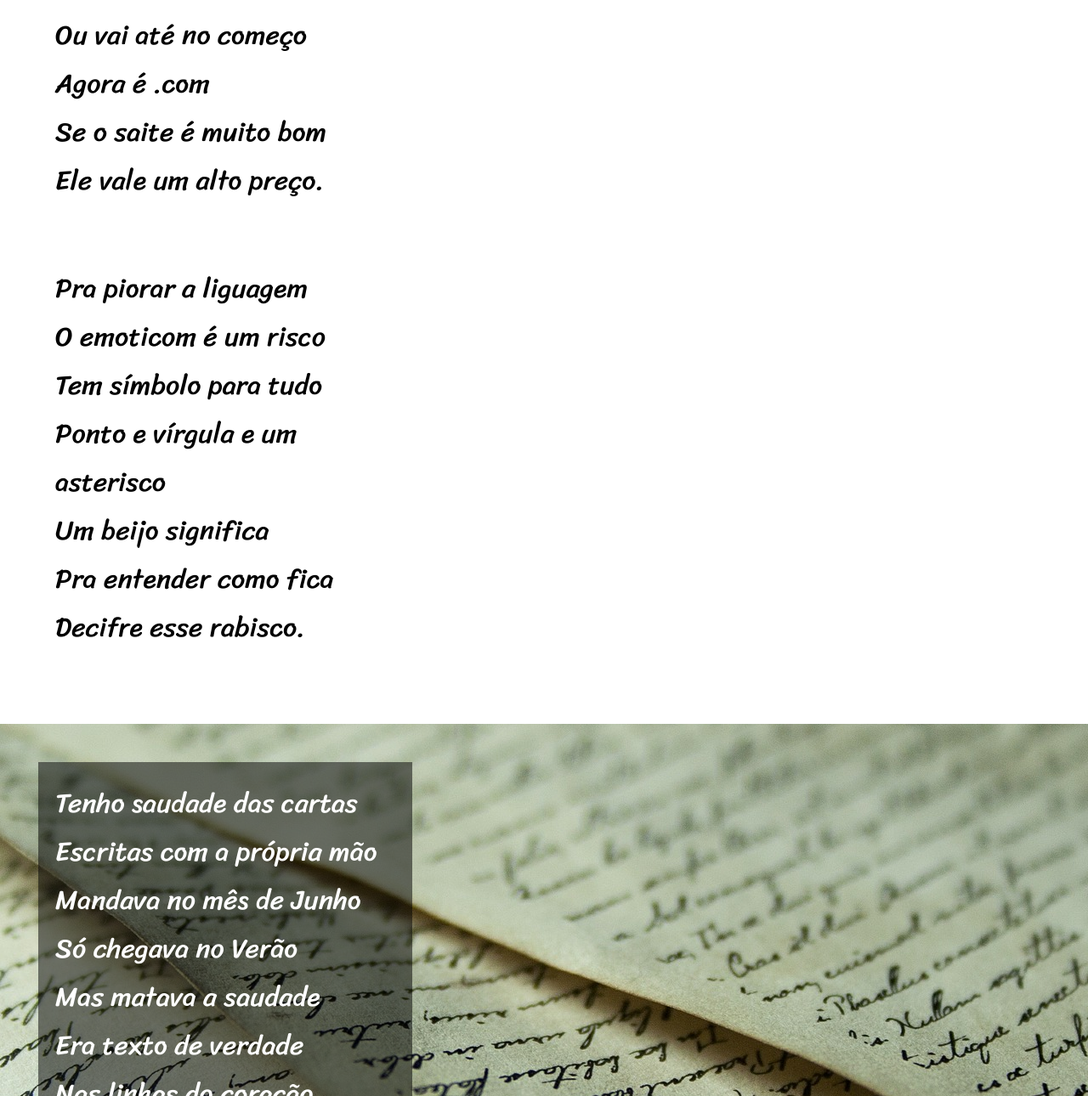
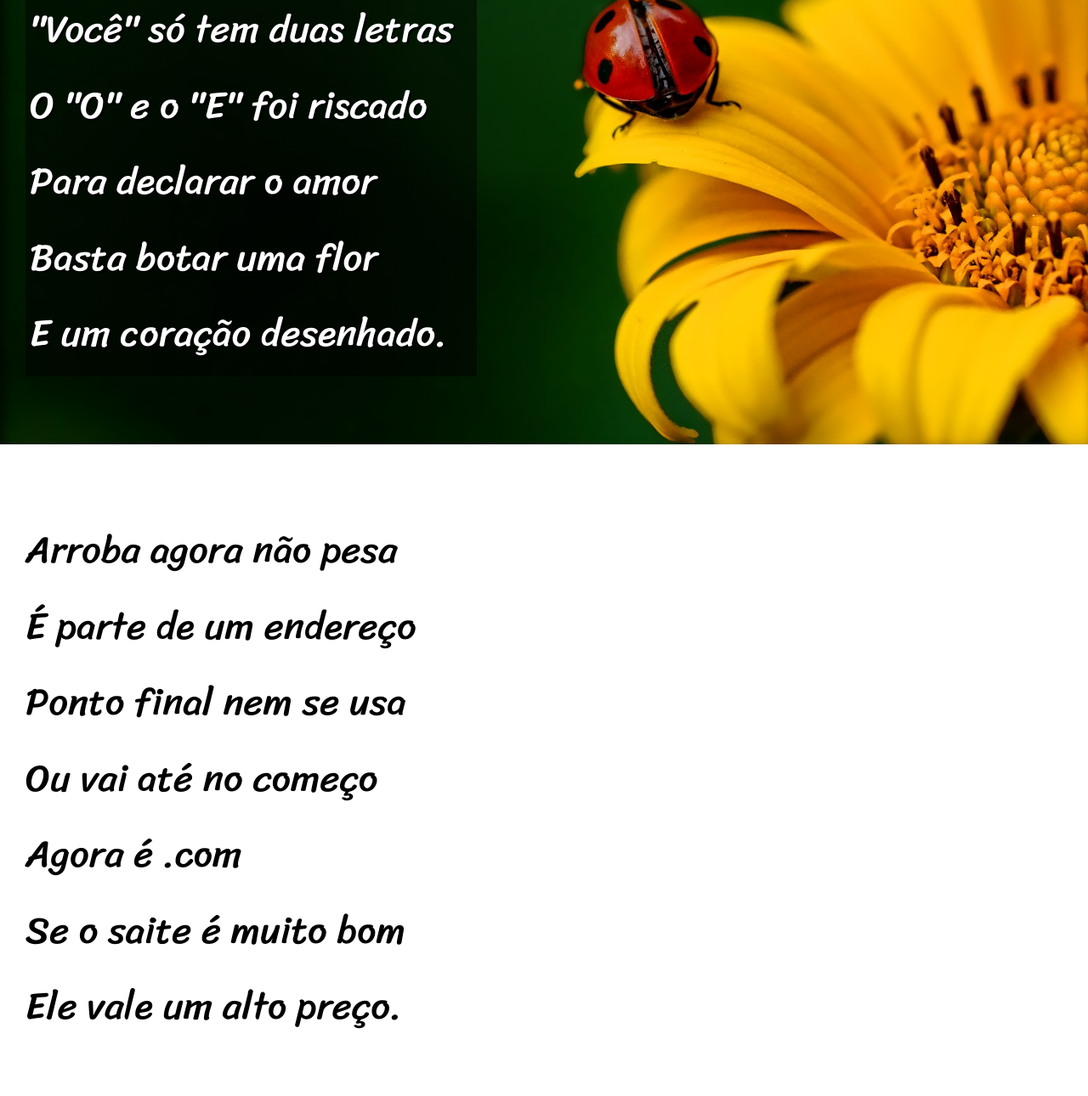
Before and after one commit to rodrigosoboleski/projeto_cordel, a plain HTML site: page index.html in a window 1280 px wide. Shown: the part 1510-2800 px from the top of the page at 85% size. Drawn offline with Linux system fonts and the light colour scheme.

Commit message:
update final

```diff
--- /dev/null
+++ b/estilos/style.css
@@ -0,0 +1,110 @@
+@charset "UTF-8";
+
+@import url('https://fonts.googleapis.com/css2?family=Sriracha&display=swap');
+@import url('https://fonts.googleapis.com/css2?family=Passion+One:wght@700&display=swap');
+
+:root {
+    --font1: Arial, Helvetica, sans-serif;
+    --font2: 'Passion One', Helvetica, sans-serif;
+    --font3: 'Sriracha', Helvetica, sans-serif;
+
+}
+
+* {
+    margin: 0px;
+    padding: 0px;
+}
+
+html,
+body {
+    min-height: 100vh;
+    background-color: gray;
+    text-decoration: none;
+    font-family: var(--font1), Helvetica, sans-serif;
+}
+
+/*-----------------------------------------------------*/
+header {
+    background-color: black;
+    color: white;
+    text-align: center;
+    padding: 50px;
+    font-family: var(--font2);
+
+}
+
+header h1 {
+    font-family: var(--font2);
+    padding-top: 50px;
+    font-variant: small-caps;
+    font-size: 10vw;
+}
+
+header>p {
+    padding-bottom: 50px;
+    font-family: Arial, Helvetica, sans-serif;
+    text-decoration: none;
+}
+
+header a,
+footer a {
+    color: white;
+    text-decoration: none;
+    font-weight: bold;
+}
+
+header a:hover,
+footer a:hover {
+    text-decoration: underline;
+}
+
+/*-----------------------------------------------------*/
+section {
+    font-family: var(--font3);
+    padding-top: 10vh;
+    padding-bottom: 10vh;
+    line-height: 2em;
+    padding-left: 30px;
+    font-size: 3.5vw;
+}
+section>p{
+    padding-bottom: 2em;
+}
+
+section.normal {
+    background-color: white;
+    color: black;
+}
+
+section.imagem {
+    background-color: brown;
+    color: white;
+    box-shadow: inset 6px 6px 13px 0px rgba(0, 0, 0, 0.603);
+    background-position: right center;
+    background-size: cover;
+    background-attachment: fixed;
+}
+
+section.imagem>p {
+    background-color: rgba(0, 0, 0, 0.486);
+    text-shadow: 2px 2px 0px black;
+    display: inline-block;
+    padding: 5px;
+
+}
+#img01{
+    background-image: url(../imagens/background001.jpg);
+
+}
+#img02{
+    background-image: url(../imagens/background002.jpg);
+}
+
+
+
+footer {
+    background-color: black;
+    color: white;
+    text-align: center;
+    padding: 15px;
+}
--- a/index.html
+++ b/index.html
@@ -5,7 +5,7 @@
     <meta charset="UTF-8">
     <meta name="viewport" content="width=device-width, initial-scale=1.0">
     <title>Projeto Cordel Moderno</title>
-    <link rel="stylesheet" href="style.css">
+    <link rel="stylesheet" href="estilos/style.css">
 </head>
 
 <body>
@@ -14,122 +14,78 @@
         <p>Por <a href="https://www.recantodasletras.com.br/poesias/3186743" target="_blank">Milton Duarte</a></p>
     </header>
 
-    <main>
-        <section>
-            <p>Estou ficando cansado
-                <br>
-                Da tal tecnologia
-                <br>
-                Só se fala por e-mail
-                <br>
-                Mensagem curta e fria
-                <br>
-                Twitter e Facebook
-                <br>
-                Antes que eu caduque
-                <br>
+        <section class="normal">
+            <p>Estou ficando cansado<br>
+                Da tal tecnologia<br>
+                Só se fala por e-mail<br>
+                Mensagem curta e fria<br>
+                Twitter e Facebook<br>
+                Antes que eu caduque<br>
                 Vou dizer tudo em poesia.</p>
         </section>
-        <section class="joaninha">
-            <p>Não é mais como era antes
-                <br>
-                É tudo abreviado
-                <br>
-                "Você" só tem duas letras
-                <br>
-                O "O" e o "E" foi riscado
-                <br>
-                Para declarar o amor
-                <br>
-                Basta botar uma flor
-                <br>
+        <section class="imagem" id="img01">
+            <p>Não é mais como era antes<br>
+                É tudo abreviado<br>
+                "Você" só tem duas letras<br>
+                O "O" e o "E" foi riscado<br>
+                Para declarar o amor<br>
+                Basta botar uma flor<br>
                 E um coração desenhado.</p>
         </section>
-        <section>
+        <section class="normal">
             <p>
-                Arroba agora não pesa
-                <br>
-                É parte de um endereço
-                <br>
-                Ponto final nem se usa
-                <br>
-                Ou vai até no começo
-                <br>
-                Agora é .com
-                <br>
-                Se o saite é muito bom
-                <br>
+                Arroba agora não pesa<br>
+                É parte de um endereço<br>
+                Ponto final nem se usa<br>
+                Ou vai até no começo<br>
+                Agora é .com<br>
+                Se o saite é muito bom<br>
                 Ele vale um alto preço.
             </p>
 
             <p>
-                Pra piorar a liguagem
-                <br>
-                O emoticom é um risco
-                <br>
-                Tem símbolo para tudo
-                <br>
-                Ponto e vírgula e um asterisco
-                <br>
-                Um beijo significa
-                <br>
-                Pra entender como fica
-                <br>
+                Pra piorar a liguagem<br>
+                O emoticom é um risco<br>
+                Tem símbolo para tudo<br>
+                Ponto e vírgula e um asterisco<br>
+                Um beijo significa<br>
+                Pra entender como fica<br>
                 Decifre esse rabisco.
             </p>
         </section>
-        <section class="carta">
-            <p>Tenho saudade das cartas
-                <br>
-                Escritas com a própria mão
-                <br>
-                Mandava no mês de Junho
-                <br>
-                Só chegava no Verão
-                <br>
-                Mas matava a saudade
-                <br>
-                Era texto de verdade
-                <br>
+        <section class="imagem" id="img02">
+            <p>Tenho saudade das cartas<br>
+                Escritas com a própria mão<br>
+                Mandava no mês de Junho<br>
+                Só chegava no Verão<br>
+                Mas matava a saudade<br>
+                Era texto de verdade<br>
                 Nas linhas do coração.</p>
         </section>
-        <section>
+        <section class="normal" >
             <p>
-                Agora, escrevo e envio
-                <br>
-                Chegando na mesma hora
-                <br>
-                Mas quando vou prosear
-                <br>
-                A pessoa foi embora
-                <br>
-                Abriu outro aplicativo
-                <br>
-                O mundo ficou cativo
-                <br>
-                Da tecnologia do agora.
-                <br>
+                Agora, escrevo e envio<br>
+                Chegando na mesma hora<br>
+                Mas quando vou prosear<br>
+                A pessoa foi embora<br>
+                Abriu outro aplicativo<br>
+                O mundo ficou cativo<br>
+                Da tecnologia do agora.<br>
             </p>
-
             <p>
-                Felizmente, pra orar
-                <br>
-                Não precisa de internet
-                <br>
-                Deus escuta todo mundo
-                <br>
-                Se quiser, faça esse teste
-                <br>
-                Dois pontos são dois joelhos
-                <br>
-                Seus lábios são aparelhos
-                <br>
+                Felizmente, pra orar<br>
+                Não precisa de internet<br>
+                Deus escuta todo mundo<br>
+                Se quiser, faça esse teste<br>
+                Dois pontos são dois joelhos<br>
+                Seus lábios são aparelhos<br>
                 Deixe que Deus interprete.
             </p>
         </section>
-    </main>
+
     <footer>
-        <p>Site criado por <a href="https://github.com/rodrigosoboleski" target="_blank">Rodrigo Augusto Soboleski</a> no projeto do <a href="https://github.com/cursoemvideo" target="_blank">CursoemVideo</a></p>
+        <p>Site criado por <a href="https://github.com/rodrigosoboleski" target="_blank">Rodrigo Augusto Soboleski</a>
+            no projeto do <a href="https://github.com/cursoemvideo" target="_blank">CursoemVideo</a></p>
     </footer>
 </body>
 
--- a/style.css
+++ /dev/null
@@ -1,74 +0,0 @@
-@charset "UTF-8";
-
-@import url('https://fonts.googleapis.com/css2?family=Sriracha&display=swap');
-@import url('https://fonts.googleapis.com/css2?family=Passion+One:wght@700&display=swap');
-
-*{
-    margin: 0px;
-    padding: 0px;
-}
-
-body{
-    text-decoration: none;
-    font-family: Arial, Helvetica, sans-serif;
-}
-
-header{
-    background-color: black;
-    color: white;
-    font-family: 'Passion One', Helvetica, sans-serif;
-    text-align: center;
-    padding: 50px;
-
-}
-header h1{
-    font-size: 65px;
-}
-header > p{
-    font-family: Arial, Helvetica, sans-serif;
-    text-decoration: none;
-}
-
-main{
-    font-family: 'Sriracha', Helvetica, sans-serif;
-}
-
-section{
-    text-align: left;
-    margin-bottom: 20px;
-    padding: 15px;
-}
-section > p{
-    padding: 20px;
-    width: 400px;
-    margin:30px;
-    font-size: 2em;
-}
-.joaninha{
-    color: white;
-    background: green url(imagens/background001.jpg) center center no-repeat fixed;
-
-}
-.joaninha > p{
-    background-color: rgba(0, 0, 0, 0.26);
-}
-.carta{
-    color: white;
-    background: green url(imagens/background002.jpg) center center no-repeat fixed;
-
-}
-.carta > p{
-    background-color: rgba(0, 0, 0, 0.507);
-}
-
-
-footer{
-    background-color: black;
-    color: white;
-    text-align: center;
-    padding: 10px;
-}
-
-footer > a{
-    font-size: large;
-}
```
